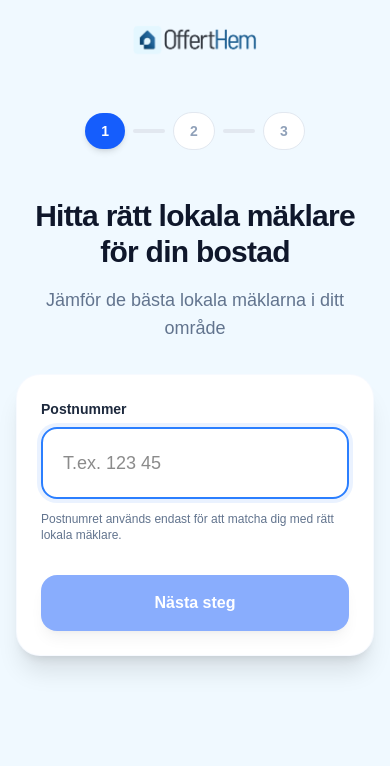
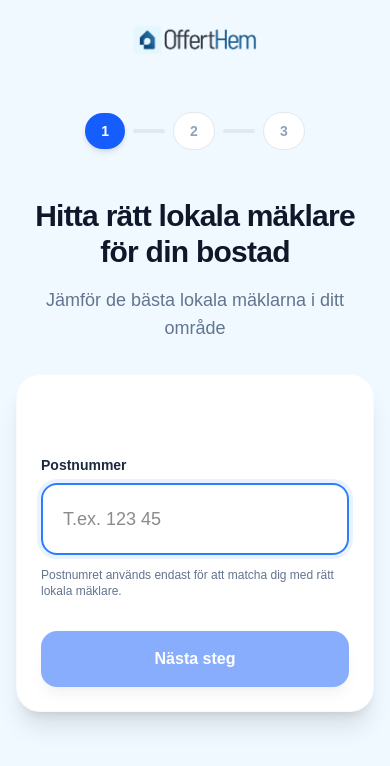
Before and after one commit to erik687/offerthem-web, a Next.js app: page /ansokan in a window 390 px wide. Shown: the top 766 px of the page. Built offline with nearby package versions, Linux system fonts and the light colour scheme.

Commit message:
fix: adjust wizard spacing and typography

```diff
--- a/app/ansokan/page.tsx
+++ b/app/ansokan/page.tsx
@@ -163,7 +163,7 @@ function WizardContent() {
                     </div>
 
                     <div>
-                        <label className="block text-sm font-bold text-slate-900 mb-3">Hur många mäklare vill du jämföra?</label>
+                        <label className="block text-lg font-bold text-slate-900 mb-4">Hur många mäklare vill du jämföra?</label>
                         <div className="grid grid-cols-1 sm:grid-cols-3 gap-3 md:gap-4">
                             {[2, 3, 4].map((num) => (
                                 <button
@@ -335,7 +335,7 @@ function WizardLayout({ step, title, subtitle, children, onBack }: { step: numbe
                     )}
                 </div>
 
-                <div className="bg-white rounded-3xl shadow-xl border border-blue-50/50 p-6 md:p-12 relative overflow-hidden">
+                <div className="bg-white rounded-3xl shadow-xl border border-blue-50/50 p-6 pt-20 md:p-12 relative overflow-hidden">
                     {/* Decorative blob */}
                     <div className="absolute top-0 right-0 w-64 h-64 bg-blue-50 rounded-full blur-3xl -translate-y-1/2 translate-x-1/3 -z-10 opacity-50" />
 
```
